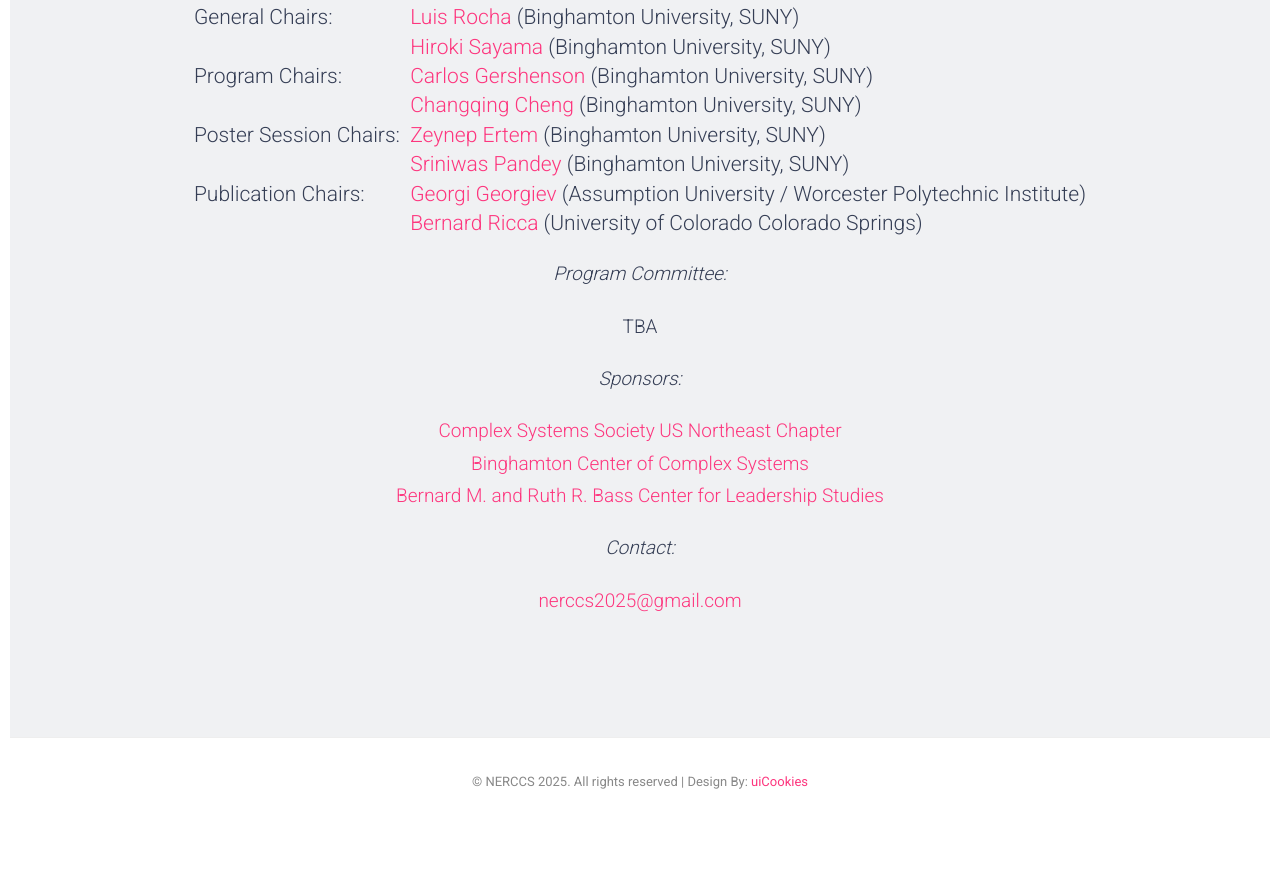
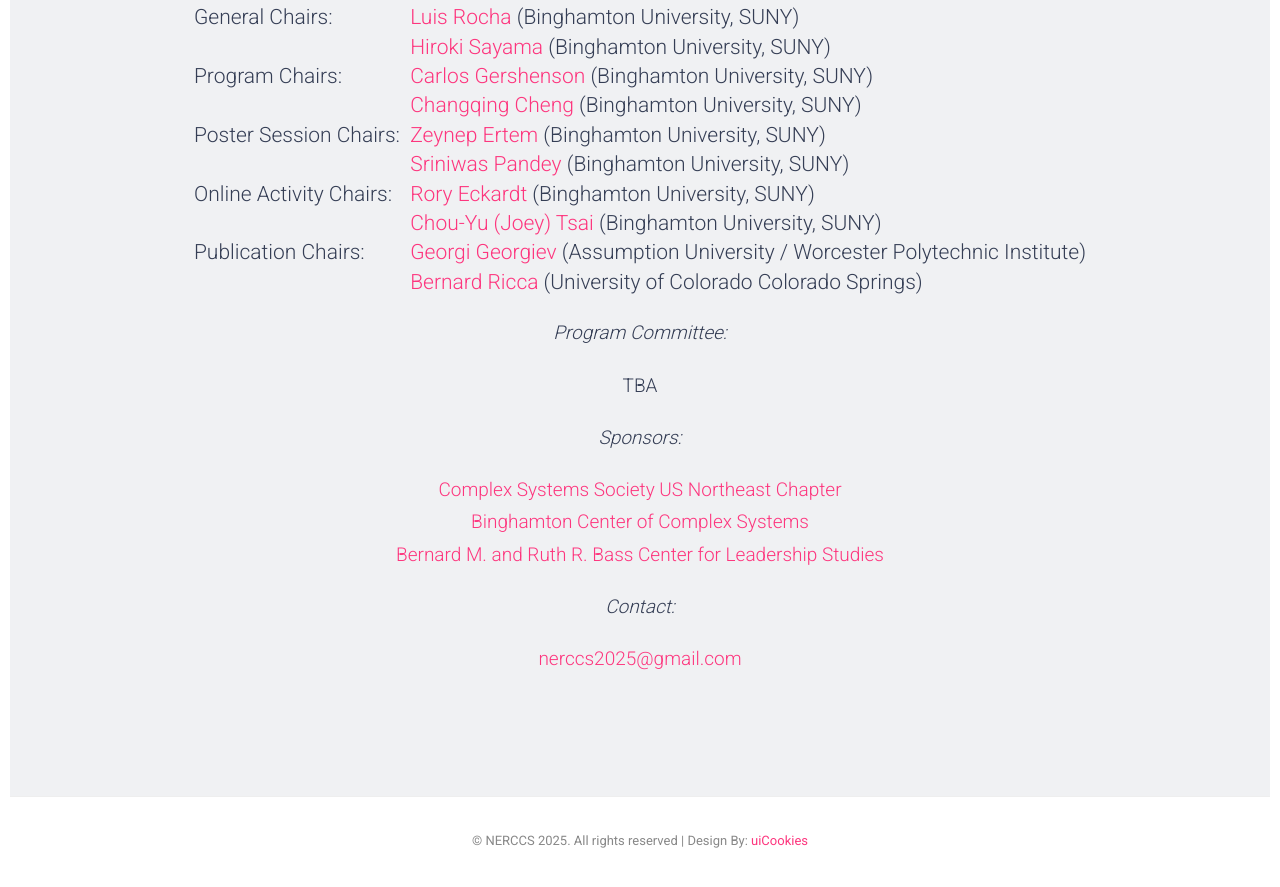
Before and after one commit to NERCCS2025/nerccs2025.github.io, a plain HTML site: page index.html in a window 1280 px wide. Shown: the part 4117-5004 px from the top of the page. Before the commit the page ends 4954 px from the top, so only its background shows below. Drawn offline with Linux system fonts and the light colour scheme.

Commit message:
Add files via upload

```diff
--- a/index.html
+++ b/index.html
@@ -735,15 +735,17 @@ Yanchen Liu: <i>"Approximate network symmetry"</i><br>
 </td></tr>
 <!--
 <tr valign="top"><td>Logistics Chairs: &nbsp;</td><td>
-TBA
+<a href="https://www.binghamton.edu/economics/faculty/profile.html?id=apape" target="_blank">Andreas Pape</a> (Binghamton University, SUNY)<br />
+<a href="https://www.cs.binghamton.edu/~kchiu/" target="_blank">Kenneth Chiu</a> (Binghamton University, SUNY)
 </td></tr>
 <tr valign="top"><td>Education Chairs: &nbsp;</td><td>
 TBA
 </td></tr>
+-->
 <tr valign="top"><td>Online Activity Chairs: &nbsp;</td><td>
-TBA
+<a href="https://www.binghamton.edu/som/research/profile.html?id=reckardt" target="_blank">Rory Eckardt</a> (Binghamton University, SUNY)<br />
+<a href="https://www.binghamton.edu/som/research/profile.html?id=ctsai" target="_blank">Chou-Yu (Joey) Tsai</a> (Binghamton University, SUNY)
 </td></tr>
--->
 <tr valign="top"><td>Publication Chairs: &nbsp;</td><td>
 <a href="https://www.assumption.edu/people-and-departments/directory/georgi-y-georgiev-phd" target="_blank">Georgi Georgiev</a> (Assumption University / Worcester Polytechnic Institute)<br />
 <a href="https://resilience.uccs.edu/staff/bernard-ricca-phd" target="_blank">Bernard Ricca</a> (University of Colorado Colorado Springs)
```
